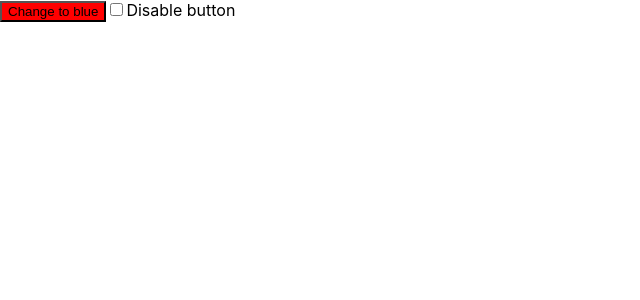
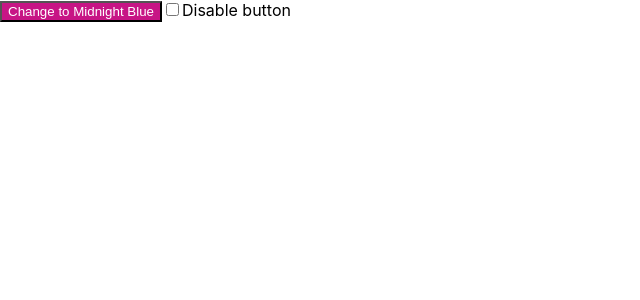
Before and after one commit to Cemalovic/react-testing-library-jest-color-button, a React (Create React App) app: page / in a window 1280 px wide. Shown: the top 300 px of the page, without its empty margins (0-640 px from the left). Built offline with nearby package versions, Linux system fonts and the light colour scheme.

Commit message:
Renamed red & blue to MediumVioletRed & MidnightBlue - in test and code - Lesson 24

```diff
--- a/src/App.js
+++ b/src/App.js
@@ -9,8 +9,11 @@ export function replaceCamelWithSpaces(colorName) {
 }
 
 function App() {
-  const [buttonColor, setButtonColor] = useState('red')
-  const newButtonColor = buttonColor === 'red' ? 'blue' : 'red'
+  // const [buttonColor, setButtonColor] = useState('red')
+  // const newButtonColor = buttonColor === 'red' ? 'blue' : 'red'
+  const [buttonColor, setButtonColor] = useState('MediumVioletRed')
+  const newButtonColor =
+    buttonColor === 'MediumVioletRed' ? 'MidnightBlue' : 'MediumVioletRed'
 
   const [disabled, setDisabled] = useState(false)
 
@@ -24,12 +27,23 @@ function App() {
 
   return (
     <div>
-      <button
+      {/* <button
         style={{ backgroundColor: disabled ? 'gray' : buttonColor }}
         onClick={onButton}
         disabled={disabled}
       >
         Change to {newButtonColor}
+      </button> */}
+
+      <button
+        style={{
+          backgroundColor: disabled ? 'gray' : buttonColor,
+          color: 'white'
+        }}
+        onClick={onButton}
+        disabled={disabled}
+      >
+        Change to {replaceCamelWithSpaces(newButtonColor)}
       </button>
 
       <input
```
Also changed, not shown: 1 other file (tests, documents, lock files or other folders).
